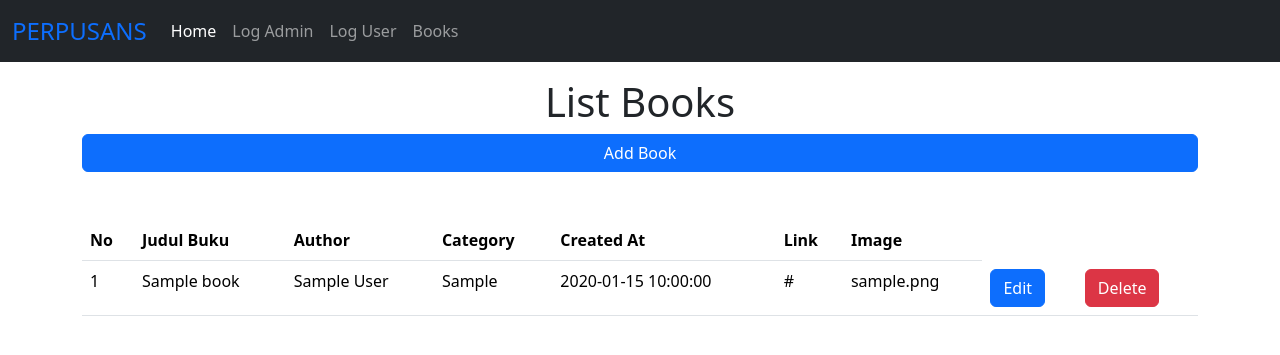
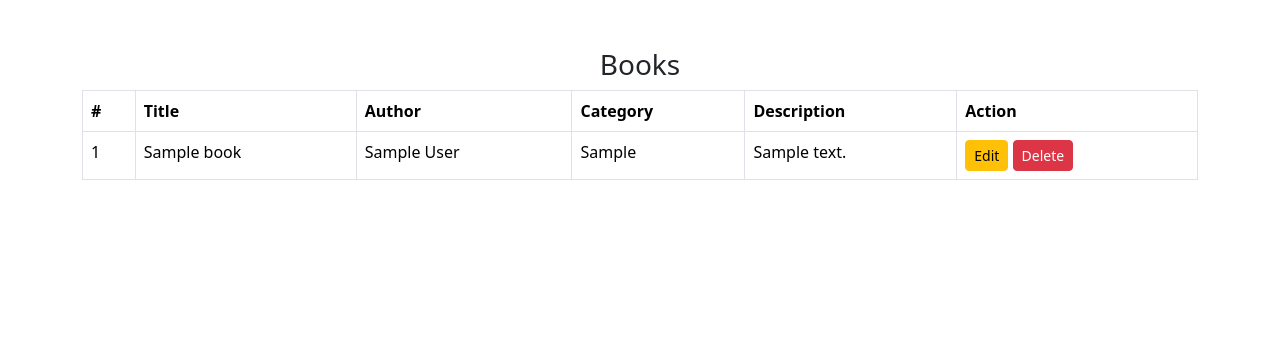
Before and after one commit to Mahklvk/perpusans, a PHP site: page /admin/books.php in a window 1280 px wide. Shown: the top 355 px of the page. Run offline with PHP 8.4, Linux system fonts and the light colour scheme; the visitor is signed in with stand-in values (Sample User, id 1); tables that the repository leaves empty or names only in its code hold one stand-in row (values such as "Sample post"); some libraries are stand-ins or nearby versions.

Commit message:
change the whole design and function

```diff
--- a/admin/books.php
+++ b/admin/books.php
@@ -1,11 +1,8 @@
 <?php
-require ('config/session.php');
-require('config/conn.php');
+require "config/session.php";
+require "config/conn.php";
 
-$queryGetBooks = mysqli_query($conn, "SELECT * FROM books");
-$jumlahBooks = mysqli_num_rows($queryGetBooks);
-
-
+$query = mysqli_query($conn, "SELECT * FROM books");
 ?>
 
 <!DOCTYPE html>
@@ -14,82 +11,90 @@ $jumlahBooks = mysqli_num_rows($queryGetBooks);
     <meta charset="UTF-8">
     <meta name="viewport" content="width=device-width, initial-scale=1.0">
     <link rel="stylesheet" href="../assets/bootstrap/css/bootstrap.min.css">
-    <link rel="stylesheet" href="../assets/fontawesome/css/all.min.css">
+    <script src="https://cdn.jsdelivr.net/npm/sweetalert2@11"></script>
     <title>Books</title>
-    <script src="https://cdn.jsdelivr.net/npm/sweetalert2@11"></script>
-    <style>
-        .button-add{
-            text-align: center;
-        }
-    </style>
 </head>
 <body>
-    <?php include('config/navbar.php')?>
 
-    <div class="container mt-3">
-        <div class="">
-            <h1 class="text-center">List Books</h1>
-                <a href="addbooks.php"><button type="button" class="btn btn-primary button-add col-12">Add Book</button></a>
-            <div class="table-responsive mt-5">
-                <table class="table">
+
+    <div class="container mt-5">
+        <h3 class="text-center">Books</h3>
+        <table class="table table-bordered">
             <thead>
                 <tr>
-                            <th>No</th>
-                            <th>Judul Buku</th>
+                    <th>#</th>
+                    <th>Title</th>
                     <th>Author</th>
                     <th>Category</th>
-                            <th>Created At</th>
-                            <th>Link</th>
-                            <th>Image</th>
+                    <th>Description</th>
+                    <th>Action</th>
                 </tr>
             </thead>
             <tbody>
-                        <?php
-                        if($jumlahBooks == 0){
-                            ?>
+                <?php $no = 1; while ($data = mysqli_fetch_array($query)) { ?>
                 <tr>
-                                <td colspan="5" class="text-center">Data Buku Tidak ada</td>
-                            </tr>
-<?php
-                        }else{
-                            $jumlah = 1;
-                            while($data=mysqli_fetch_array($queryGetBooks)){
-                                ?>
-                                <tr>
-                                    <td><?php echo $jumlah;?></td>
-                                    <td><?php echo $data['title']?></td>
-                                    <td><?php echo $data['author']?></td>
-                                    <td><?php echo $data['category']?></td>
-                                    <td><?php echo $data['created_at']?></td>
-                                    <td><?php
-                                    echo strlen($data['download_link']) > 25
-                                        ? htmlspecialchars(substr($data['download_link'], 0, 25)) . '...'
-                                        : htmlspecialchars($data['download_link']);
-                                    ?></td>
-                                    <td><?php echo $data['image']?></td>
+                    <td><?php echo $no++; ?></td>
+                    <td><?php echo $data['title']; ?></td>
+                    <td><?php echo $data['author']; ?></td>
+                    <td><?php echo $data['category']; ?></td>
+                    <td><?php echo strlen($data['description']) > 50 ? substr($data['description'], 0, 50) . '...' : $data['description']; ?></td>
                     <td>
-                                        <a href="bookdetail.php?p=<?php echo $data['book_id']; ?>">
-                                            <div class="btn btn-primary">Edit</div>
-                                        </a>
-                                    </td>
-                                    <td>
-                                    <a href="userdelete.php?p=<?php echo $data['book_id']; ?>">
-                                            <div class="btn btn-danger" >Delete</div>
-                                        </a>
+                        <a href="bookdetail.php?p=<?php echo $data['book_id']; ?>" class="btn btn-sm btn-warning">Edit</a>
+                        <button class="btn btn-sm btn-danger" onclick="deleteBook(<?php echo $data['book_id']; ?>)">Delete</button>
                     </td>
                 </tr>
-                                <?php
-                                $jumlah++;
-                            }
-                        }
-                    ?>
-
+                <?php } ?>
             </tbody>
         </table>
     </div>
-        </div>
-    </div>
-    <script src="../assets/bootstrap/js/bootstrap.bundle.js"></script>
-<script src="../assets/fontawesome/js/all.min.js"></script>
+
+    <script>
+        function deleteBook(bookId) {
+            Swal.fire({
+                title: 'Are you sure?',
+                text: "You won't be able to revert this!",
+                icon: 'warning',
+                showCancelButton: true,
+                confirmButtonColor: '#3085d6',
+                cancelButtonColor: '#d33',
+                confirmButtonText: 'Yes, delete it!'
+            }).then((result) => {
+                if (result.isConfirmed) {
+                    fetch('delete_book.php', {
+                        method: 'POST',
+                        headers: {
+                            'Content-Type': 'application/json',
+                        },
+                        body: JSON.stringify({ book_id: bookId }),
+                    })
+                    .then(response => response.json())
+                    .then(data => {
+                        if (data.success) {
+                            Swal.fire(
+                                'Deleted!',
+                                'The book has been deleted.',
+                                'success'
+                            ).then(() => location.reload());
+                        } else {
+                            Swal.fire(
+                                'Error!',
+                                data.message || 'Failed to delete the book.',
+                                'error'
+                            );
+                        }
+                    })
+                    .catch(error => {
+                        Swal.fire(
+                            'Error!',
+                            'An error occurred while processing the request.',
+                            'error'
+                        );
+                    });
+                }
+            });
+        }
+    </script>
+
+    <script src="../bootstrap/js/bootstrap.bundle.js"></script>
 </body>
 </html>
```
Lines whose indentation alone changed are shown as unchanged.
